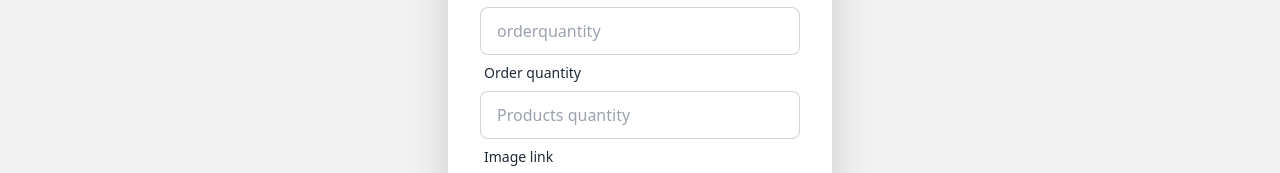
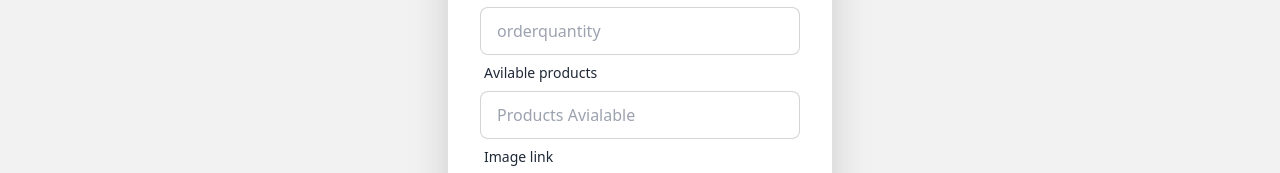
Before and after one commit to developer-kawsar1/menufacture-client, a React (Create React App) app: page /dashboard/add-product in a window 1280 px wide. Shown: the part 741-914 px from the top of the page. Built offline with nearby package versions, Linux system fonts and the light colour scheme; no server answers; sample sign-in values are in the browser's storage.

Commit message:
added some text

```diff
--- a/src/components/Dashboard/AddProduct.js
+++ b/src/components/Dashboard/AddProduct.js
@@ -92,12 +92,12 @@ const AddProduct = () => {
                 </div>
                 <div class="form-control w-full">
                   <label class="label">
-                    <span class="label-text">Order quantity</span>
+                    <span class="label-text">Avilable products</span>
                   </label>
                   <input
                     type="number"
                     name="quantity"
-                    placeholder="Products quantity"
+                    placeholder="Products Avialable"
                     // defaultValue={product.minimumOrder || ""}
                     class="input input-bordered"
                   />
```
